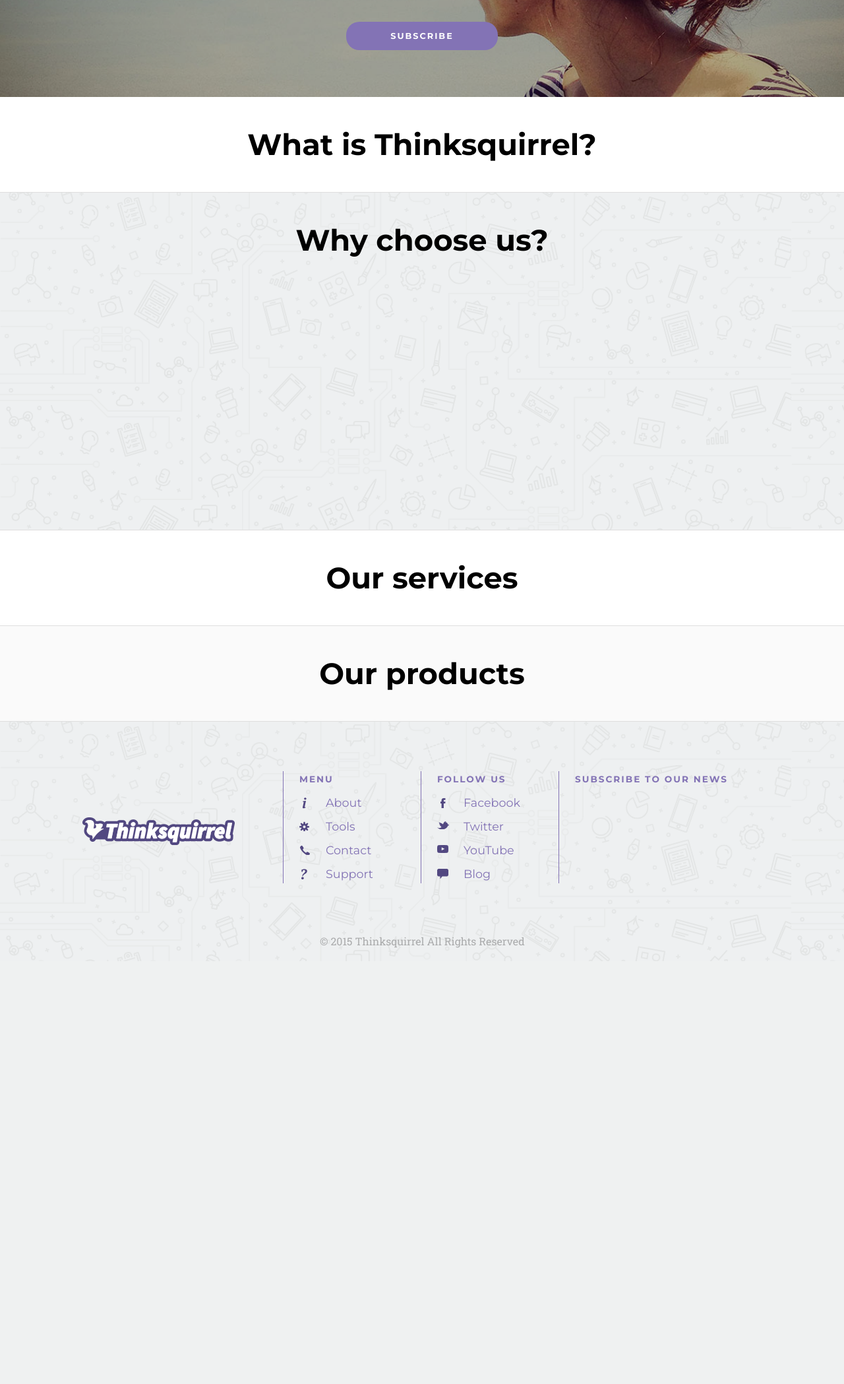
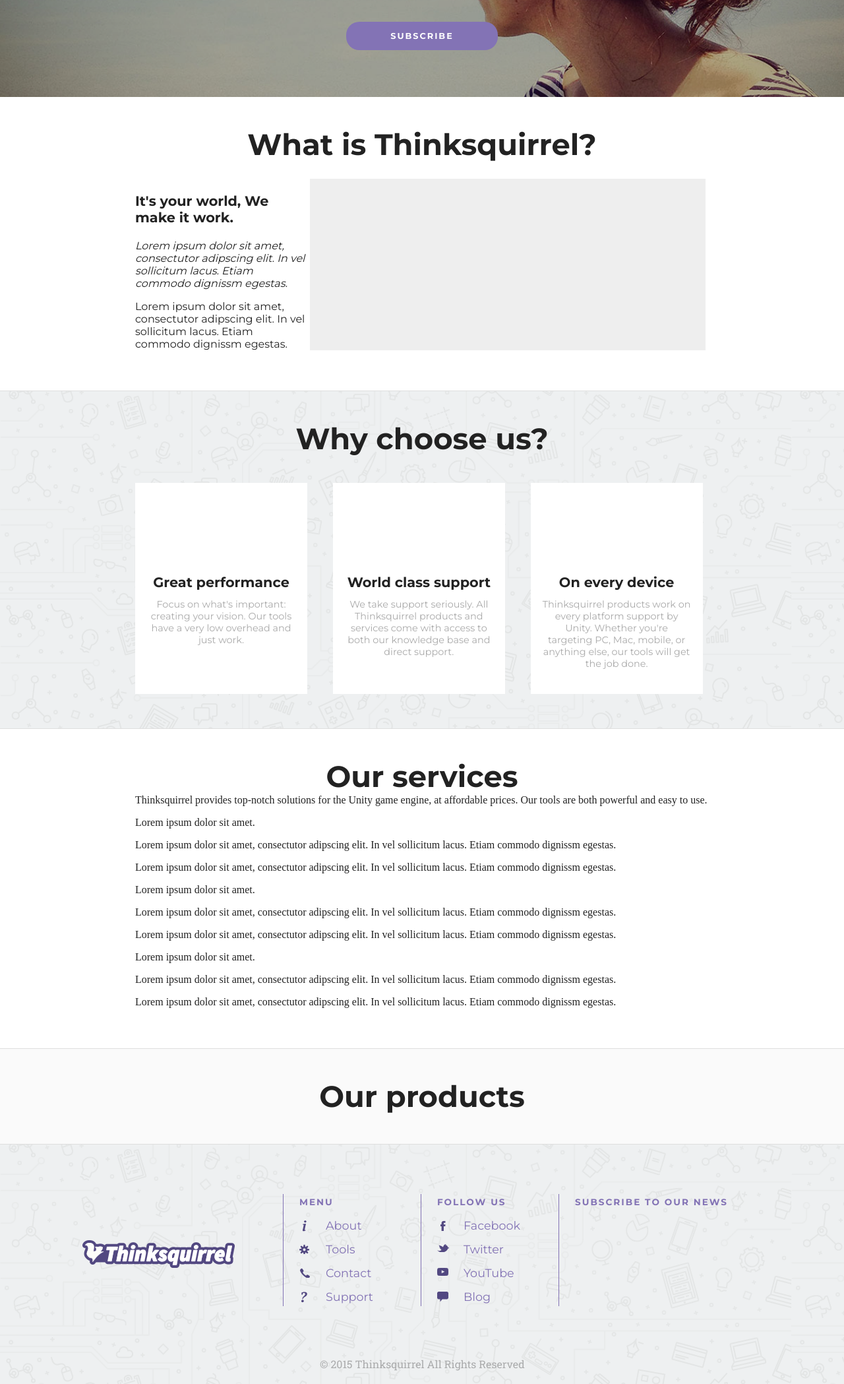
Before and after one commit to nbolt/thinksquirrel, a PHP site: page / in a window 1280 px wide. Shown: the part 408-2506 px from the top of the page at 66% size. Before the commit the page ends 1845 px from the top, so only its background shows below. Run offline with PHP 8.4, Linux system fonts and the light colour scheme; some libraries are stand-ins or nearby versions.

Commit message:
sections 2 & 3

```diff
--- a/index.html
+++ b/index.html
@@ -64,18 +64,74 @@
     <div id='block-1' class='block'>
       <div class='content'>
         <div class='title'>What is Thinksquirrel?</div>
+        <div class='left'>
+            <p class='title'>It's your world, We make it work.</p>
+            <p class='em'>Lorem ipsum dolor sit amet, consectutor adipscing elit. In vel sollicitum lacus. Etiam commodo dignissm egestas.</p>
+            <p class='sub'>Lorem ipsum dolor sit amet, consectutor adipscing elit. In vel sollicitum lacus. Etiam commodo dignissm egestas.</p>
+        </div>
+        <div class='right'>
+            <div class='video'></div>
+        </div>
       </div>
     </div>
 
     <div id='block-2' class='block odd patterned'>
       <div class='content'>
         <div class='title'>Why choose us?</div>
+        <div class='blocs'>
+            <div class='bloc'>
+                <div class='icon'></div>
+                <div class='title'>Great performance</div>
+                <div class='text'>Focus on what's important: creating your vision. Our tools have a very low overhead and just work.</div>
+            </div>
+            <div class='bloc'>
+                <div class='icon'></div>
+                <div class='title'>World class support</div>
+                <div class='text'>We take support seriously. All Thinksquirrel products and services come with access to both our knowledge base and direct support.</div>
+            </div>
+            <div class='bloc'>
+                <div class='icon'></div>
+                <div class='title'>On every device</div>
+                <div class='text'>Thinksquirrel products work on every platform support by Unity. Whether you're targeting PC, Mac, mobile, or anything else, our tools will get the job done.</div>
+            </div>
+        </div>
       </div>
     </div>
 
     <div id='block-3' class='block'>
       <div class='content'>
         <div class='title'>Our services</div>
+        <div class='sub'>Thinksquirrel provides top-notch solutions for the Unity game engine, at affordable prices. Our tools are both powerful and easy to use.</div>
+        <div class='service'>
+            <div class='left'>
+                <p class='title'>Lorem ipsum dolor sit amet.</p>
+                <p class='em'>Lorem ipsum dolor sit amet, consectutor adipscing elit. In vel sollicitum lacus. Etiam commodo dignissm egestas.</p>
+                <p class='sub'>Lorem ipsum dolor sit amet, consectutor adipscing elit. In vel sollicitum lacus. Etiam commodo dignissm egestas.</p>
+            </div>
+            <div class='right'>
+                <div class='video'></div>
+            </div>
+        </div>
+        <div class='service'>
+            <div class='left'>
+                <div class='video'></div>
+            </div>
+            <div class='right'>
+                <p class='title'>Lorem ipsum dolor sit amet.</p>
+                <p class='em'>Lorem ipsum dolor sit amet, consectutor adipscing elit. In vel sollicitum lacus. Etiam commodo dignissm egestas.</p>
+                <p class='sub'>Lorem ipsum dolor sit amet, consectutor adipscing elit. In vel sollicitum lacus. Etiam commodo dignissm egestas.</p>
+            </div>
+        </div>
+        <div class='service'>
+            <div class='left'>
+                <p class='title'>Lorem ipsum dolor sit amet.</p>
+                <p class='em'>Lorem ipsum dolor sit amet, consectutor adipscing elit. In vel sollicitum lacus. Etiam commodo dignissm egestas.</p>
+                <p class='sub'>Lorem ipsum dolor sit amet, consectutor adipscing elit. In vel sollicitum lacus. Etiam commodo dignissm egestas.</p>
+            </div>
+            <div class='right'>
+                <div class='video'></div>
+            </div>
+        </div>
       </div>
     </div>
 
--- a/style.css
+++ b/style.css
@@ -55,6 +55,7 @@
 html, body {
   margin: 0;
   height: 100%;
+  color: #222;
 }
 
 .button {
@@ -181,10 +182,79 @@
   background-color: hsl(255, 31%, 61%);
 }
 
+#block-1 .left, #block-1 .right {
+    display: inline-block;
+    vertical-align: top;
+    margin-top: 25px;
+}
+
+#block-1 .left {
+    width: 30%;
+}
+
+#block-1 .right {
+    width: 69%;
+}
+
+#block-1 p {
+    font-family: Montserrat;
+}
+
+#block-1 .left p.title {
+    font-size: 1.3em;
+    font-weight: 600;
+}
+
+#block-1 .left p.em {
+    font-style: italic;
+}
+
+#block-1 .right .video {
+    width: 100%;
+    height: 260px;
+    background-color: #eee;
+}
+
 #block-2 {
   height: 511px;
   background-image: url(/images/pattern2.png);
   background-repeat: true;
+}
+
+#block-2 .blocs {
+    margin-top: 40px;
+}
+
+#block-2 .blocs .bloc {
+    display: inline-block;
+    vertical-align: top;
+    width: 30%;
+    margin-right: 4%;
+    background-color: white;
+    height: 320px;
+    padding: 18px;
+    text-align: center;
+    box-sizing: border-box;
+    font-family: Montserrat;
+}
+
+#block-2 .blocs .bloc .icon {
+    height: 120px;
+}
+
+#block-2 .blocs .bloc .title {
+    font-size: 1.3em;
+    font-weight: 600;
+}
+
+#block-2 .blocs .bloc .text {
+    margin-top: 12px;
+    font-size: .9em;
+    color: #aaa;
+}
+
+#block-2 .blocs .bloc:last-child {
+    margin-right: 0;
 }
 
 #block-5 {
```
